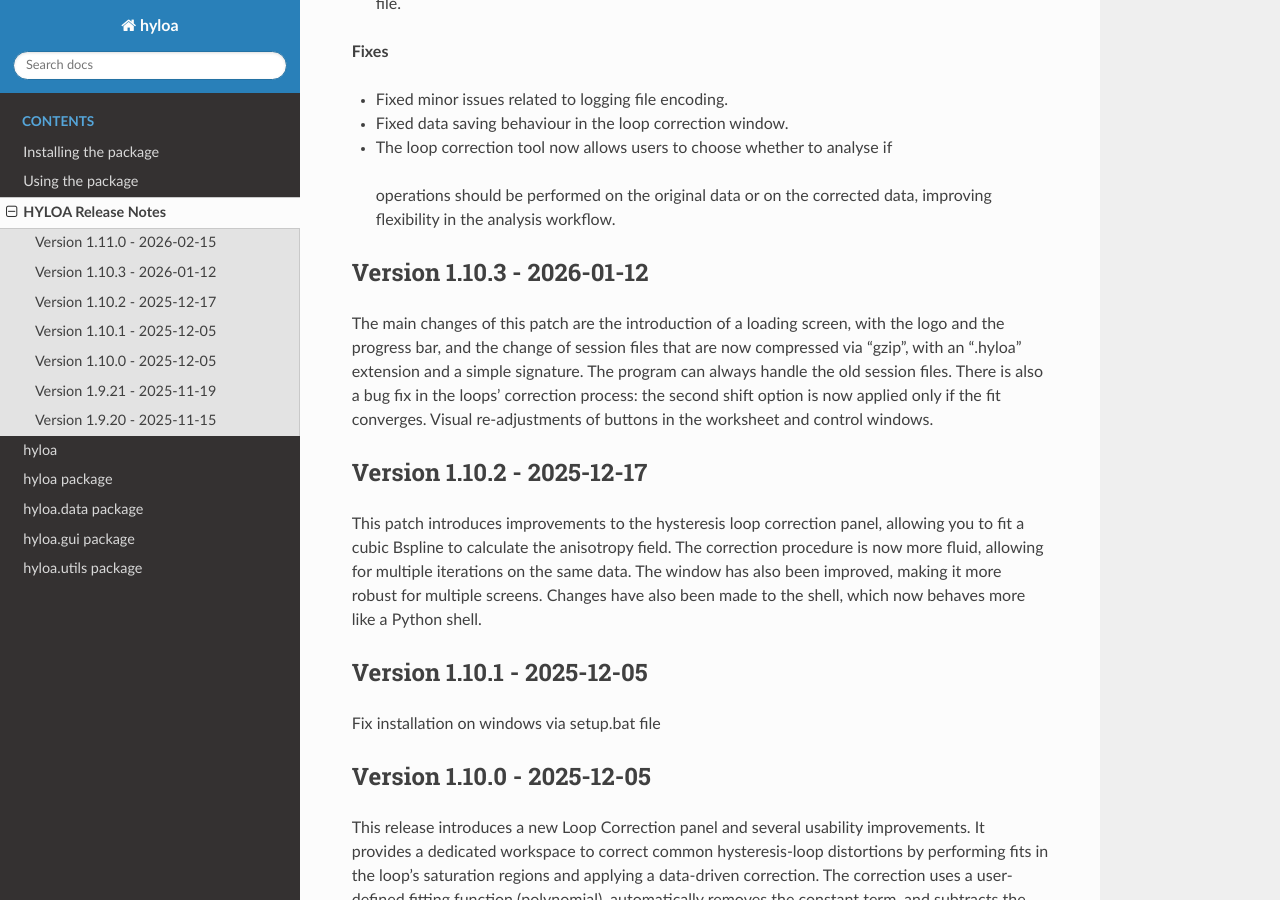
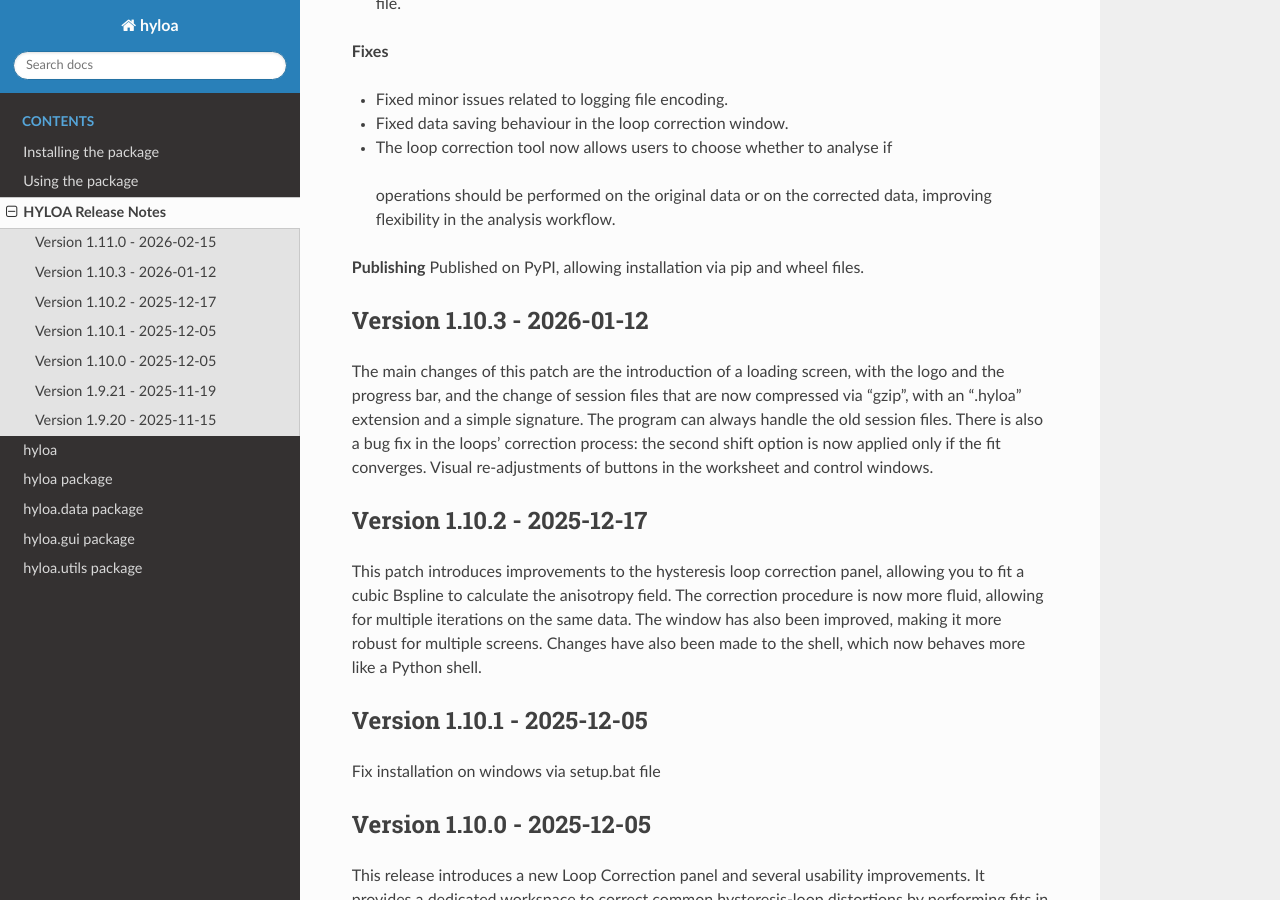
Before and after one commit to Francesco-Zeno-Costanzo/hyloa, a Sphinx documentation site: the page built from docs/release_notes.rst, in a window 1280 px wide and 900 px high, scrolled down 1040 px. Built offline with Sphinx 7.4.7 and the Read the Docs theme 3.1.0, drawn with Linux system fonts in a browser that asks for light colours.

Commit message:
Release note for versione 1.11.0

```diff
--- a/docs/release_notes.rst
+++ b/docs/release_notes.rst
@@ -44,6 +44,9 @@ user interface organisation, and analysis flexibility.
  operations should be performed on the original data or on the corrected
  data, improving flexibility in the analysis workflow.
 
+**Publishing**
+Published on PyPI, allowing installation via pip and wheel files.
+
 Version 1.10.3 - 2026-01-12
 ~~~~~~~~~~~~~~~~~~~~~~~~~~~
 The main changes of this patch are the introduction of a loading screen, with the logo and the progress bar,
```
